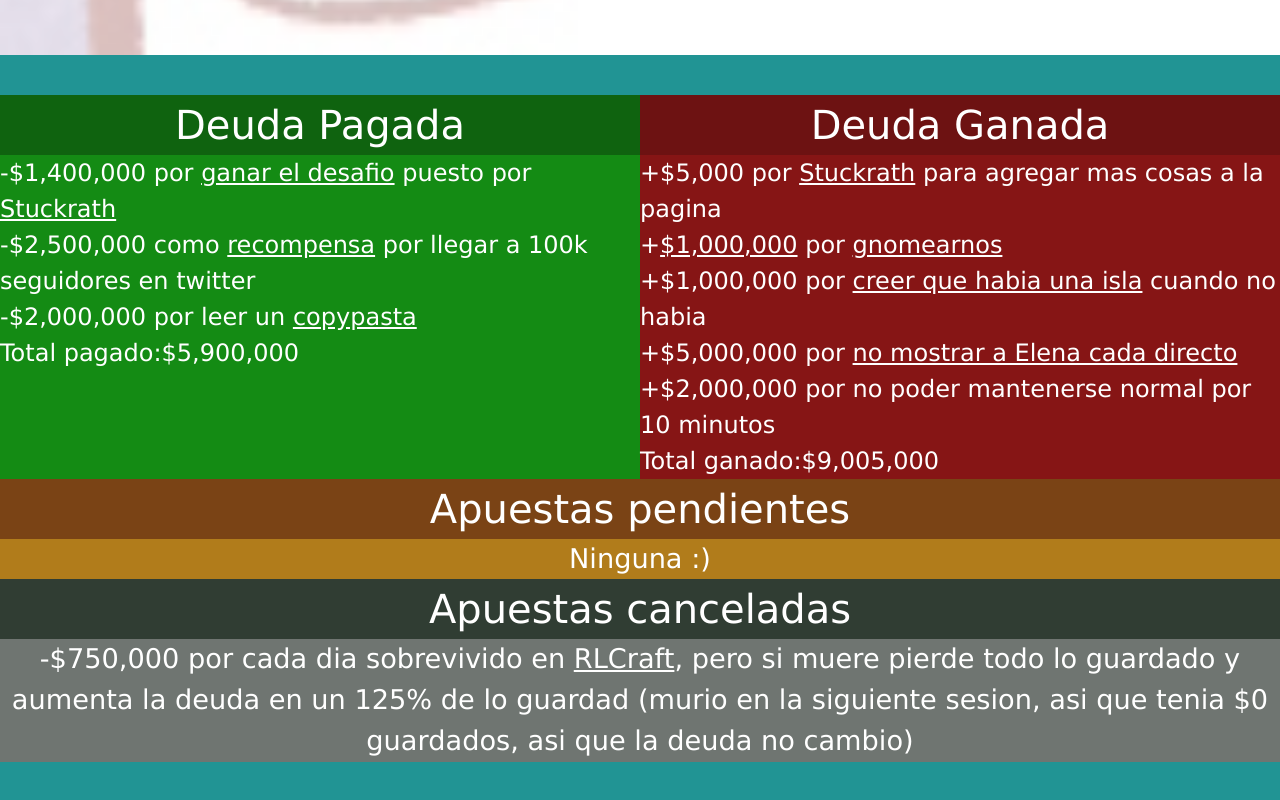
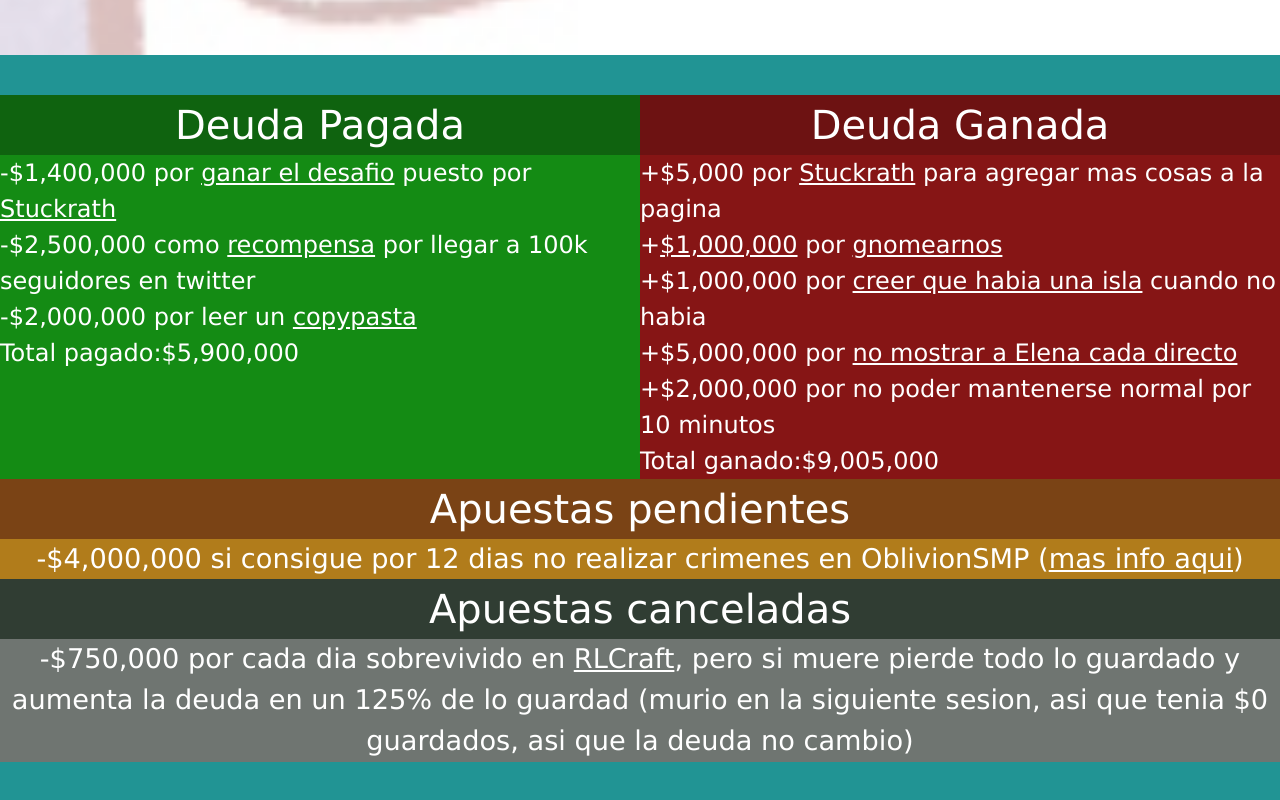
Before and after one commit to Stuckrath/DeudaVandalica, a plain HTML site: page index.html in a window 1280 px wide. Shown: the part 1121-1921 px from the top of the page. Drawn offline with nearby package versions, Linux system fonts and the light colour scheme.

Commit message:
Update index.html

```diff
--- a/index.html
+++ b/index.html
@@ -63,7 +63,7 @@ name="description" content= "Contador de la deuda de 16 millones de Vandal"/>
     Apuestas pendientes
   </div>
   <div class="pendiente">
-    <section> Ninguna :) </section>
+    <section>-$4,000,000 si consigue por 12 dias no realizar crimenes en OblivionSMP (<a href="media/contrato" target="_blank">mas info aqui</a>) </section>
    </div>
    <div class="TCancelado">
     Apuestas canceladas
```
